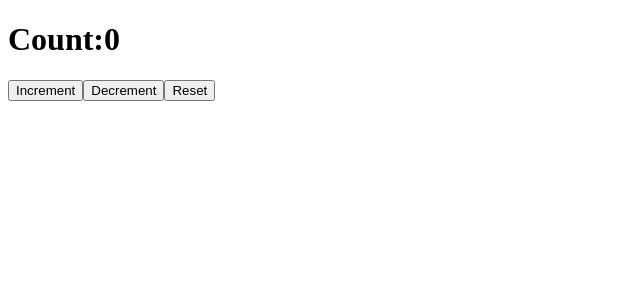
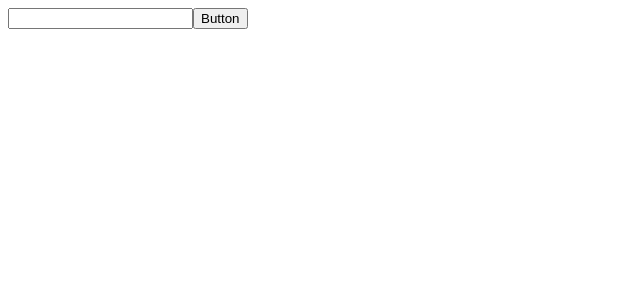
Before and after one commit to Manj-2343/Lern_REACT, a React (Vite) app: page / in a window 1280 px wide. Shown: the top 300 px of the page, without its empty margins (0-640 px from the left). Built offline with nearby package versions, Linux system fonts and the light colour scheme.

Commit message:
useRef hook

```diff
--- a/src/App.jsx
+++ b/src/App.jsx
@@ -1,14 +1,14 @@
-import React, { useReducer } from "react";
-import { initialState, reducer } from "./component/useReducer/reducer";
+import React, { useRef } from "react";
 
 const App = () => {
-  const [state, dispatch] = useReducer(reducer, initialState);
+  const inputEl = useRef();
+  const handleClick = () => {
+    inputEl.current.value = "heelo";
+  };
   return (
     <div>
-      <h1>Count:{state.count}</h1>
-      <button onClick={() => dispatch({ type: "increment" })}>Increment</button>
-      <button onClick={() => dispatch({ type: "decrement" })}>Decrement</button>
-      <button onClick={() => dispatch({ type: "reset" })}>Reset</button>
+      <input type="text" ref={inputEl} />
+      <button onClick={() => handleClick()}>Button</button>
     </div>
   );
 };
```
Also changed, not shown: 1 other file (tests, documents, lock files or other folders).
